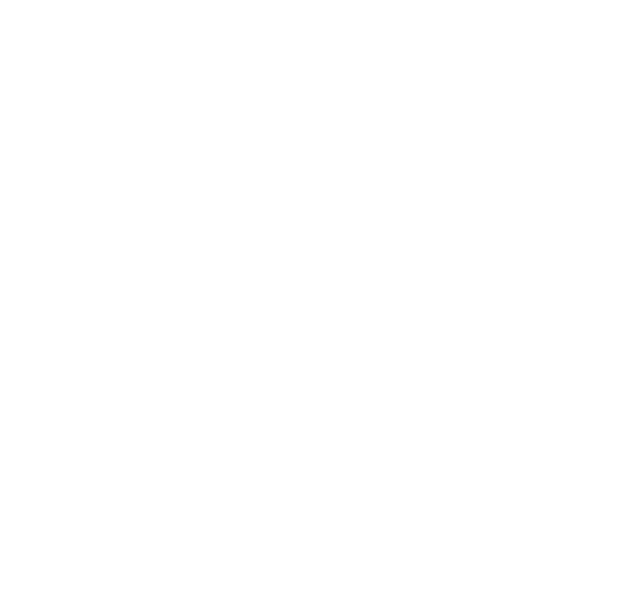
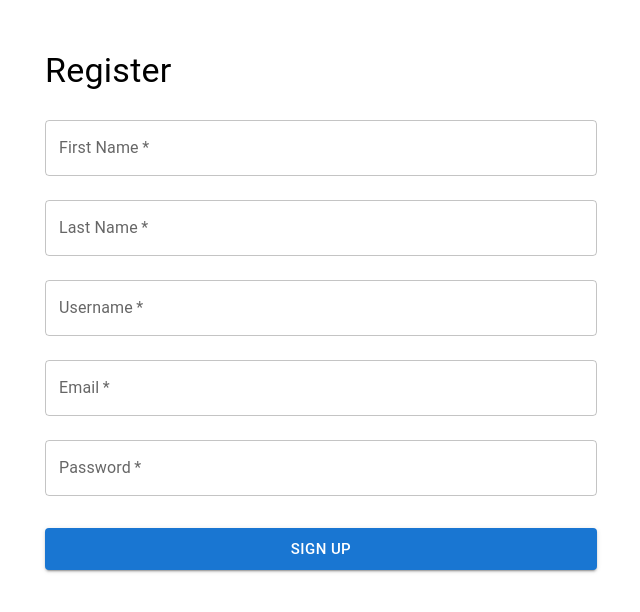
Before and after one commit to HTL-HF/frontend, a React (Vite) app: page /register in a window 1280 px wide. Shown: the top 612 px of the page, without its empty margins (319-959 px from the left). Built offline with nearby package versions, Linux system fonts and the light colour scheme.

Commit message:
added register view

```diff
--- a/package.json
+++ b/package.json
@@ -10,14 +10,20 @@
     "preview": "vite preview"
   },
   "dependencies": {
+    "@emotion/react": "^11.13.0",
+    "@emotion/styled": "^11.13.0",
+    "@mui/material": "^5.16.7",
     "@types/react-router-dom": "^5.3.3",
+    "axios": "^1.7.3",
     "react": "^18.3.1",
     "react-dom": "^18.3.1",
     "react-router-dom": "^6.26.0",
+    "react-toastify": "^10.0.5",
     "redux": "^5.0.1"
   },
   "devDependencies": {
     "@eslint/js": "^9.8.0",
+    "@types/node": "^22.2.0",
     "@types/react": "^18.3.3",
     "@types/react-dom": "^18.3.0",
     "@vitejs/plugin-react": "^4.3.1",
--- a/src/App.tsx
+++ b/src/App.tsx
@@ -1,5 +1,16 @@
+import { Route, Routes } from "react-router-dom";
+import RegisterPage from "./views/RegisterPage";
+import { ToastContainer } from "react-toastify";
+
 function App() {
-  return <></>;
+  return (
+    <>
+      <Routes>
+        <Route path="/register" element={<RegisterPage />} />
+      </Routes>
+      <ToastContainer />
+    </>
+  );
 }
 
 export default App;
--- a/src/main.tsx
+++ b/src/main.tsx
@@ -2,6 +2,9 @@
 import { createRoot } from "react-dom/client";
 import App from "./App";
 import { BrowserRouter } from "react-router-dom";
+
+import "react-toastify/dist/ReactToastify.css";
+
 
 createRoot(document.getElementById("root")!).render(
   <StrictMode>
--- /dev/null
+++ b/src/utils/axios.ts
@@ -0,0 +1,30 @@
+import axios, { AxiosError } from "axios";
+import { toast } from "react-toastify";
+
+const axiosInstance = axios.create({
+  baseURL: import.meta.env.BACKEND_BASE_URL || "http://localhost:3000",
+});
+
+export const users = {
+  async register(
+    firstName: string,
+    lastName: string,
+    username: string,
+    email: string,
+    password: string
+  ) {
+    try {
+      return await axiosInstance.post("/register", {
+        firstName,
+        lastName,
+        username,
+        email,
+        password,
+      });
+    } catch (err) {
+      if (err instanceof AxiosError) {
+        toast(err.message, { type: "error" });
+      }
+    }
+  },
+};
--- /dev/null
+++ b/src/views/RegisterPage.tsx
@@ -0,0 +1,110 @@
+import { Container, TextField, Button, Box, Typography } from "@mui/material";
+import { users } from "../utils/axios";
+import { useState } from "react";
+import { useNavigate } from "react-router-dom";
+
+const RegisterPage = () => {
+  const [firstName, setFirstName] = useState("");
+  const [lastName, setLastName] = useState("");
+  const [username, setUsername] = useState("");
+  const [email, setEmail] = useState("");
+  const [password, setPassword] = useState("");
+  const navigator = useNavigate();
+
+  const register = () => {
+    const handleRegister = async () => {
+      const response = await users.register(
+        firstName,
+        lastName,
+        username,
+        email,
+        password
+      );
+
+      if (response) {
+        navigator("/");
+      }
+    };
+
+    handleRegister();
+  };
+
+  return (
+    <Container maxWidth="sm" style={{ marginTop: "50px" }}>
+      <Typography variant="h4" component="h1" gutterBottom>
+        Register
+      </Typography>
+      <Box
+        component="form"
+        noValidate
+        autoComplete="off"
+        onSubmit={(event) => {
+          event.preventDefault();
+
+          register();
+        }}
+      >
+        <TextField
+          fullWidth
+          label="First Name"
+          margin="normal"
+          variant="outlined"
+          value={firstName}
+          onChange={(event) => setFirstName(event.target.value)}
+          required
+        />
+        <TextField
+          fullWidth
+          label="Last Name"
+          margin="normal"
+          variant="outlined"
+          value={lastName}
+          onChange={(event) => setLastName(event.target.value)}
+          required
+        />
+        <TextField
+          fullWidth
+          label="Username"
+          margin="normal"
+          variant="outlined"
+          value={username}
+          onChange={(event) => setUsername(event.target.value)}
+          required
+        />
+        <TextField
+          fullWidth
+          label="Email"
+          margin="normal"
+          variant="outlined"
+          type="email"
+          value={email}
+          onChange={(event) => setEmail(event.target.value)}
+          required
+        />
+        <TextField
+          fullWidth
+          label="Password"
+          margin="normal"
+          variant="outlined"
+          type="password"
+          value={password}
+          onChange={(event) => setPassword(event.target.value)}
+          required
+        />
+        <Box mt={3}>
+          <Button
+            fullWidth
+            variant="contained"
+            color="primary"
+            size="large"
+            type="submit"
+          >
+            Sign Up
+          </Button>
+        </Box>
+      </Box>
+    </Container>
+  );
+};
+
+export default RegisterPage;
```
Also changed, not shown: 1 other file (tests, documents, lock files or other folders).
